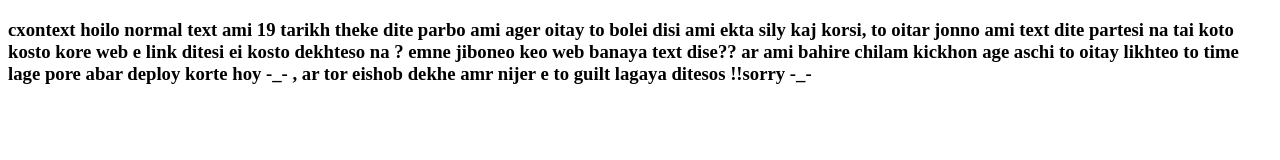
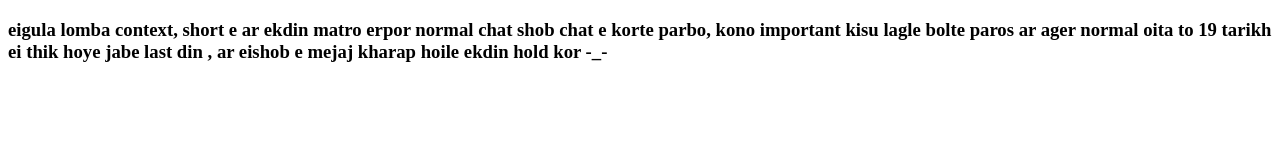
Before and after one commit to KsShafin18/Text_from_Ks, a plain HTML site: page index.html in a window 1280 px wide. Drawn offline with Linux system fonts and the light colour scheme.

Commit message:
html access 3

```diff
--- a/index.html
+++ b/index.html
@@ -6,7 +6,10 @@
     <title>Ajob Chatting! -_- </title>
 </head>
 <body>
- <h3> cxontext hoilo normal text ami 19 tarikh theke dite parbo ami ager oitay to bolei disi ami ekta sily kaj korsi, to oitar jonno ami text dite partesi na tai koto kosto kore web e link ditesi ei kosto dekhteso na ? emne jiboneo keo web banaya text dise??  ar ami bahire chilam kickhon age aschi to oitay likhteo to time lage pore abar deploy korte hoy -_- , ar tor eishob dekhe amr nijer e to guilt lagaya ditesos !!sorry -_- </h3>
+<h3>
+ eigula lomba context, short e ar ekdin matro erpor normal chat shob chat e korte parbo, kono important kisu lagle bolte paros ar ager normal oita to 19 tarikh ei thik hoye jabe last din ,
+ ar eishob e mejaj kharap hoile ekdin hold kor -_-
+</h3>
 
 </body>
 </html>
```
Also changed, not shown: old/Simple _Chat/api/text.js (renamed from Simple _Chat/api/text.js), old/Simple _Chat/index.html (renamed from Simple _Chat/index.html), old/Simple _Chat/vercel.json (renamed from Simple _Chat/vercel.json).
